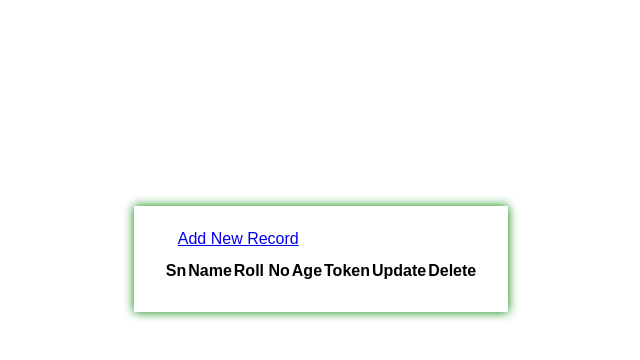
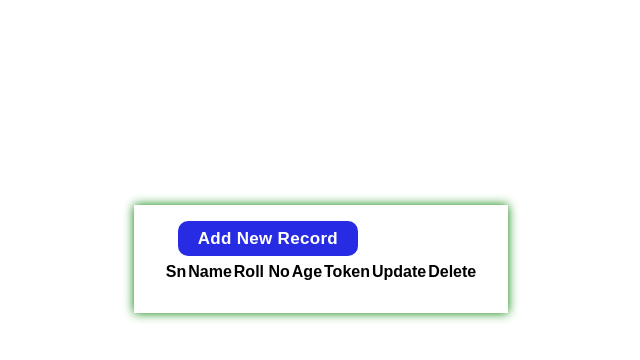
Before and after one commit to BHOLU-SINGH/php_curd_operation_tutorial, a PHP site: page / in a window 1280 px wide. Shown: the part 141-501 px from the top of the page, without its empty margins (319-959 px from the left). Run offline with PHP 8.4, Linux system fonts and the light colour scheme; data that the repository does not hold is empty.

Commit message:
initial commit

```diff
--- a/style.css
+++ b/style.css
@@ -68,3 +68,27 @@
     transform: scale(0.9);
     transition: 0.3s;
 }
+
+
+.btn{
+    border: none;
+    outline: none;
+    padding: 8px 20px;
+    letter-spacing: 0.3px;
+    font-size: 17px;
+    font-weight: 600;
+    text-decoration: none;
+    border-radius: 10px;
+}
+.btn.add_record{
+    background-color: rgb(40, 43, 228);
+    color: #fff;
+}
+.btn.delete_record{
+    background-color: rgb(212, 25, 25);
+    color: #fff;
+}
+.btn.update_record{
+    background-color: rgb(6, 135, 6);
+    color: #fff;
+}
```
